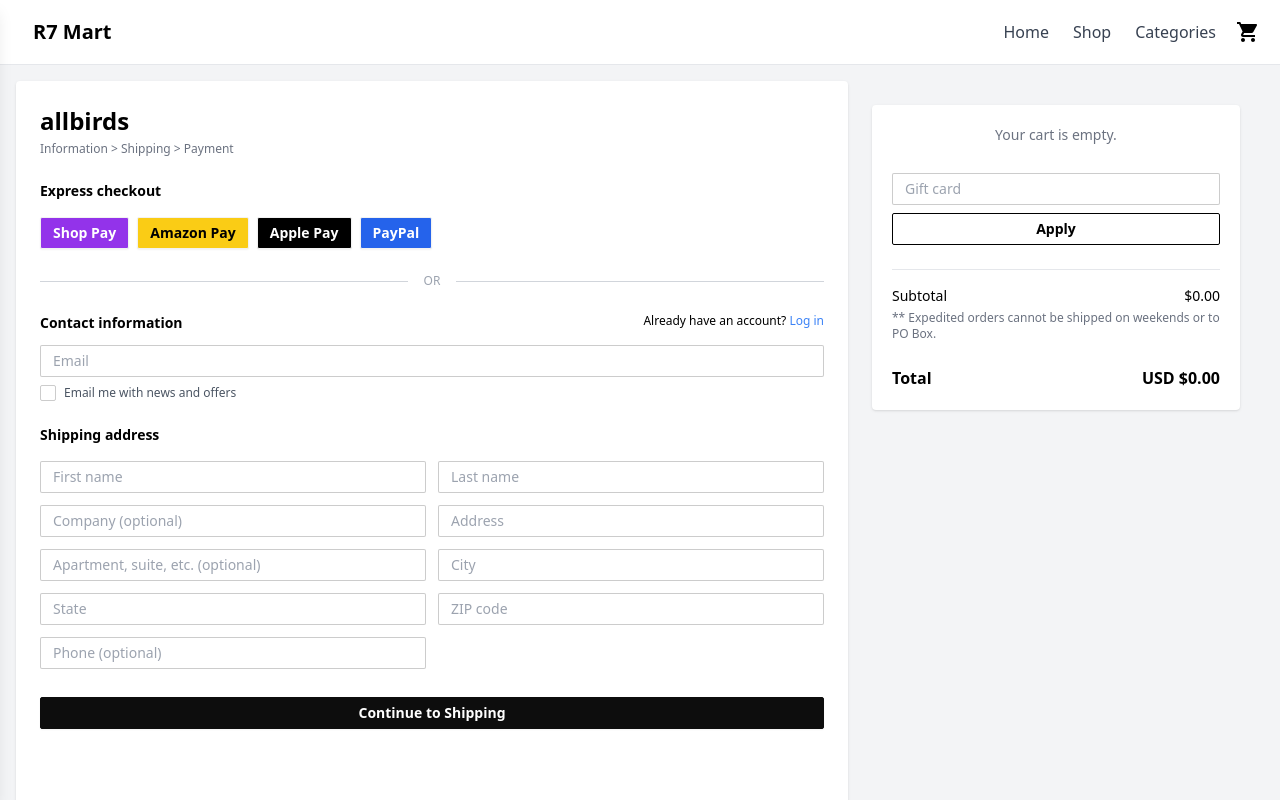
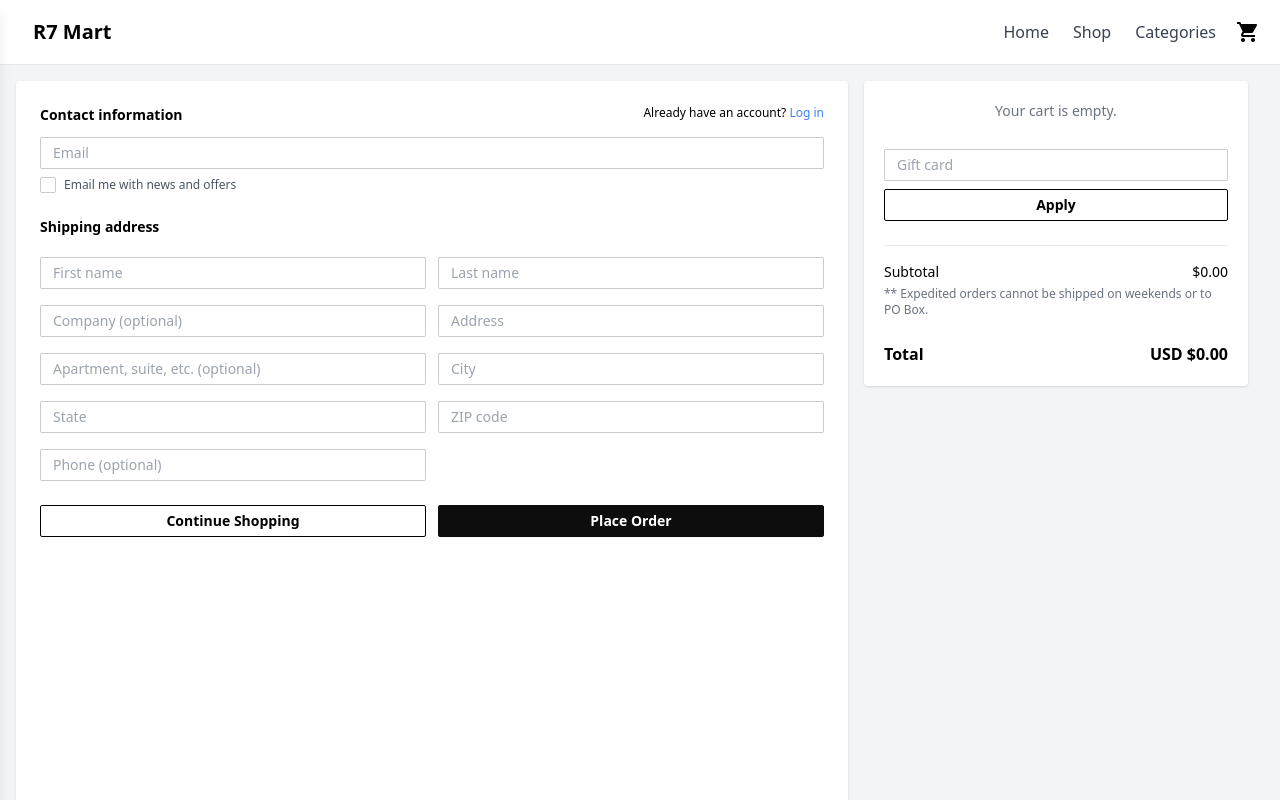
Before and after one commit to Rafiul007/R7-ecmrce, a Next.js app: page /checkout in a window 1280 px wide. Shown: the top 800 px of the page. Built offline with nearby package versions, Linux system fonts and the light colour scheme.

Commit message:
fix: R7-ecmrce-013: Fix UI for checkout page

```diff
--- a/package.json
+++ b/package.json
@@ -15,6 +15,7 @@
   "dependencies": {
     "@emotion/react": "^11.14.0",
     "@emotion/styled": "^11.14.0",
+    "@hookform/resolvers": "^5.0.1",
     "@mui/icons-material": "^6.4.4",
     "@mui/material": "^6.4.4",
     "eslint-config-prettier": "^10.1.1",
@@ -25,8 +26,10 @@
     "react": "^19.0.0",
     "react-dom": "^19.0.0",
     "react-fast-marquee": "^1.6.5",
+    "react-hook-form": "^7.56.4",
     "react-hot-toast": "^2.5.2",
     "react-responsive-carousel": "^3.2.23",
+    "yup": "^1.6.1",
     "zustand": "^5.0.3"
   },
   "devDependencies": {
--- a/src/app/checkout/page.tsx
+++ b/src/app/checkout/page.tsx
@@ -1,71 +1,68 @@
+/* eslint-disable @typescript-eslint/no-explicit-any */
 "use client";
 
+import React from "react";
+import { useForm } from "react-hook-form";
+import * as Yup from "yup";
+import { yupResolver } from "@hookform/resolvers/yup";
+
 import CartSummary from "@/components/ui/cartSummary";
-import React from "react";
+import TextInputField from "@/components/ui/TextFields";
+import { shippingFieldsConfig } from "@/constants/checkout-fields";
 
-// Reusable Input (small)
-const TextInput = ({ placeholder }: { placeholder: string }) => (
-  <input
-    type="text"
-    placeholder={placeholder}
-    className="input input-bordered input-sm w-full"
-  />
-);
+export interface CheckoutFormValues {
+  email: string;
+  firstName: string;
+  lastName: string;
+  company?: string;
+  address: string;
+  apartment?: string;
+  city: string;
+  state: string;
+  zipCode: string;
+  phone?: string;
+  subscribe?: boolean;
+}
 
-function CheckoutPage() {
-  // 📦 List of fields for mapping
-  const shippingFields = [
-    "First name",
-    "Last name",
-    "Company (optional)",
-    "Address",
-    "Apartment, suite, etc. (optional)",
-    "City",
-    "State",
-    "ZIP code",
-    "Phone (optional)",
-  ];
+const checkoutSchema = Yup.object({
+  email: Yup.string().email("Invalid email").required("Email is required"),
+  firstName: Yup.string().required("First name is required"),
+  lastName: Yup.string().required("Last name is required"),
+  company: Yup.string().optional(),
+  address: Yup.string().required("Address is required"),
+  apartment: Yup.string().optional(),
+  city: Yup.string().required("City is required"),
+  state: Yup.string().required("State is required"),
+  zipCode: Yup.string().required("ZIP code is required"),
+  phone: Yup.string().optional(),
+  subscribe: Yup.boolean(),
+});
+
+const CheckoutPage = () => {
+  const {
+    register,
+    handleSubmit,
+    formState: { errors },
+  } = useForm<CheckoutFormValues>({
+    resolver: yupResolver(checkoutSchema) as any,
+    defaultValues: {
+      subscribe: false,
+    },
+  });
+
+  const onSubmit = (data: CheckoutFormValues) => {
+    console.log("✅ Form Data:", data);
+  };
 
   return (
-    <div className="min-h-screen bg-gray-100 p-4 flex flex-col lg:flex-row">
-      {/* Left Side - Form */}
+    <form
+      onSubmit={handleSubmit(onSubmit)}
+      className="min-h-screen bg-gray-100 p-4 flex flex-col-reverse lg:flex-row"
+    >
+      {/* Left Column */}
       <div className="w-full lg:w-2/3 bg-white p-6 rounded shadow">
-        {/* Logo and Steps */}
-        <div className="mb-6">
-          <h1 className="text-2xl font-bold">allbirds</h1>
-          <p className="text-xs text-gray-500 mt-1">
-            Information &gt; Shipping &gt; Payment
-          </p>
-        </div>
-
-        {/* Express Checkout */}
-        <div className="space-y-4 mb-6">
-          <h2 className="font-semibold text-sm">Express checkout</h2>
-          <div className="flex flex-wrap gap-2">
-            <button className="btn btn-sm bg-purple-600 text-white">
-              Shop Pay
-            </button>
-            <button className="btn btn-sm bg-yellow-400 text-black">
-              Amazon Pay
-            </button>
-            <button className="btn btn-sm bg-black text-white">
-              Apple Pay
-            </button>
-            <button className="btn btn-sm bg-blue-600 text-white">
-              PayPal
-            </button>
-          </div>
-        </div>
-
-        {/* Divider */}
-        <div className="flex items-center my-6">
-          <div className="flex-grow h-px bg-gray-300"></div>
-          <span className="px-4 text-gray-400 text-xs">OR</span>
-          <div className="flex-grow h-px bg-gray-300"></div>
-        </div>
-
-        {/* Contact Information */}
-        <div className="mb-6 space-y-2">
+        {/* Contact Info */}
+        <section className="mb-6 space-y-2">
           <div className="flex justify-between mb-1">
             <h2 className="font-semibold text-sm">Contact information</h2>
             <p className="text-xs">
@@ -75,39 +72,55 @@
               </a>
             </p>
           </div>
-          <TextInput placeholder="Email" />
-          <div className="flex items-center mt-1">
-            <input type="checkbox" className="checkbox checkbox-xs" />
-            <span className="ml-2 text-xs text-gray-600">
-              Email me with news and offers
-            </span>
-          </div>
-        </div>
+
+          <TextInputField
+            placeholder="Email"
+            registration={register("email")}
+            error={errors.email}
+          />
+
+          <label className="flex items-center gap-2 mt-2 text-xs text-gray-600">
+            <input
+              type="checkbox"
+              className="checkbox checkbox-xs"
+              {...register("subscribe")}
+            />
+            Email me with news and offers
+          </label>
+        </section>
 
         {/* Shipping Address */}
-        <div className="space-y-4">
+        <section className="space-y-4">
           <h2 className="font-semibold text-sm mb-1">Shipping address</h2>
           <div className="grid grid-cols-1 md:grid-cols-2 gap-3">
-            {shippingFields.map((field, index) => (
-              <TextInput key={index} placeholder={field} />
+            {shippingFieldsConfig.map((field) => (
+              <TextInputField
+                key={field.name}
+                placeholder={field.placeholder}
+                registration={register(field.name)}
+                error={errors[field.name]}
+              />
             ))}
           </div>
-        </div>
+        </section>
 
-        {/* Continue Button */}
-        <div className="mt-6">
-          <button className="btn btn-primary btn-sm w-full">
-            Continue to Shipping
+        {/* Button Group */}
+        <div className="mt-6 grid grid-cols-1 md:grid-cols-2 gap-3">
+          <a href="/shop" className="btn btn-outline btn-sm w-full text-center">
+            Continue Shopping
+          </a>
+          <button type="submit" className="btn btn-primary btn-sm w-full">
+            Place Order
           </button>
         </div>
       </div>
 
-      {/* Right Side - Cart Summary */}
-      <div className="w-full lg:w-1/3 p-6">
+      {/* Right Column - Cart */}
+      <div className="w-full lg:w-1/3 px-0 lg:px-4 py-2 lg:py-0">
         <CartSummary />
       </div>
-    </div>
+    </form>
   );
-}
+};
 
 export default CheckoutPage;
--- /dev/null
+++ b/src/components/ui/TextFields.tsx
@@ -0,0 +1,29 @@
+// components/form/TextInputField.tsx
+import { InputHTMLAttributes } from "react";
+import { FieldError, UseFormRegisterReturn } from "react-hook-form";
+
+interface Props extends InputHTMLAttributes<HTMLInputElement> {
+  label?: string;
+  error?: FieldError;
+  registration: UseFormRegisterReturn;
+}
+
+const TextInputField = ({ label, error, registration, ...rest }: Props) => {
+  return (
+    <div className="w-full">
+      {label && (
+        <label className="text-xs font-medium mb-1 block">{label}</label>
+      )}
+      <input
+        {...registration}
+        {...rest}
+        className={`input input-bordered input-sm w-full ${
+          error ? "border-red-500" : ""
+        }`}
+      />
+      {error && <p className="text-xs text-red-500 mt-1">{error.message}</p>}
+    </div>
+  );
+};
+
+export default TextInputField;
--- /dev/null
+++ b/src/constants/checkout-fields.ts
@@ -0,0 +1,21 @@
+import { CheckoutFormValues } from "@/app/checkout/page";
+
+export const shippingFieldsConfig: {
+  name: keyof CheckoutFormValues;
+  placeholder: string;
+  optional?: boolean;
+}[] = [
+  { name: "firstName", placeholder: "First name" },
+  { name: "lastName", placeholder: "Last name" },
+  { name: "company", placeholder: "Company (optional)", optional: true },
+  { name: "address", placeholder: "Address" },
+  {
+    name: "apartment",
+    placeholder: "Apartment, suite, etc. (optional)",
+    optional: true,
+  },
+  { name: "city", placeholder: "City" },
+  { name: "state", placeholder: "State" },
+  { name: "zipCode", placeholder: "ZIP code" },
+  { name: "phone", placeholder: "Phone (optional)", optional: true },
+];
```
Also changed, not shown: 1 other file (tests, documents, lock files or other folders).
